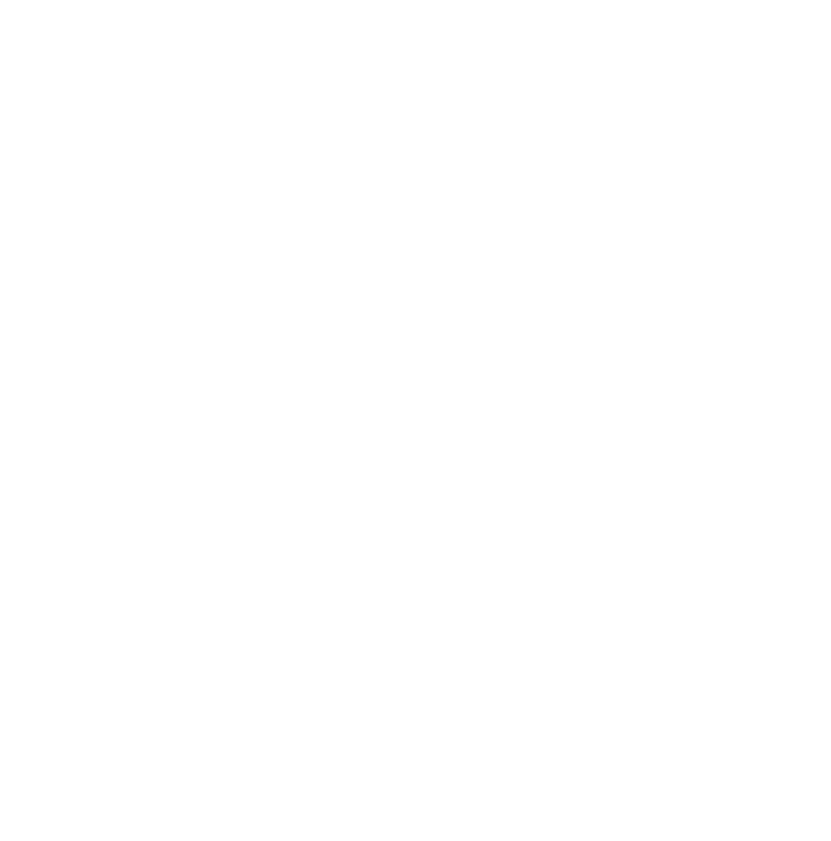
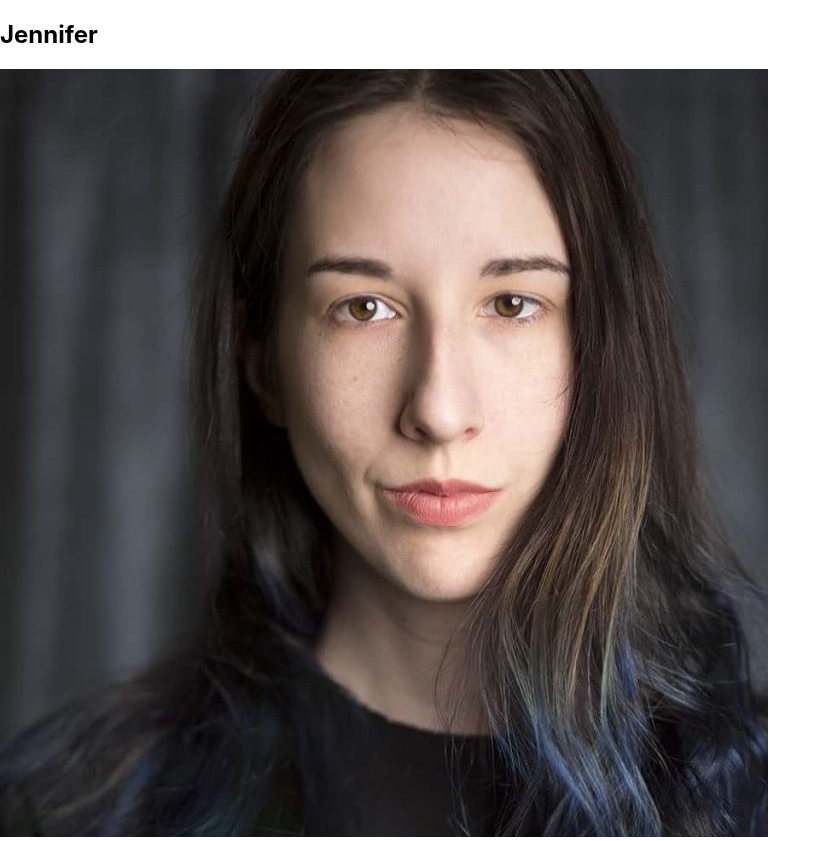
Before and after one commit to JennHaggerty/another-react-app, a React (Create React App) app: page / in a window 1280 px wide. Shown: the whole page, without its empty margins (0-831 px from the left). Before the commit the page ends 800 px from the top, so only its background shows below. Built offline with nearby package versions, Linux system fonts and the light colour scheme.

Commit message:
Converted to compoent added initial images

```diff
--- a/src/App.js
+++ b/src/App.js
@@ -1,5 +1,70 @@
+import React, { Component } from 'react';
 import styles from './App.module.scss';
 
+import profilePic from "./assets/jpg/jennifer_portrait.JPG";
+
+class App extends Component {
+	constructor(props) {
+	  super(props);
+
+	  this.state = {
+		user: {
+			name: "Jennifer",
+			photo: profilePic,
+		}
+	  };
+	}
+
+	render (){
+		const user = this.state.user;
+
+		const ProfilePicSection = () => {
+			return (
+				<div className={styles.profilePic}>
+					<h1 className={styles.h1}>{user.name}</h1>
+					<div className="">
+						<div className={styles.leftPanel}>
+							<img
+								src={user.photo}
+								alt={user.name + "'s profile photo"}
+							/>
+						</div>
+						<div className={styles.rightPanel}>
+
+						</div>
+					</div>
+				</div>
+			)
+		}
+		return (
+			<div className="App">
+				<header className={styles.banner}></header>
+				<nav className={styles.navigation}></nav>
+				<main className={styles.main}>
+					<section className={styles.leftPanel}>
+						<ProfilePicSection />
+						<div className={styles.contact}></div>
+						<div className={styles.interests}></div>
+						<div className={styles.details}></div>
+						<div className={styles.school}></div>
+						<div className={styles.networking}></div>
+						<div className={styles.companies}></div>
+					</section>
+					<section className={styles.rightPanel}>
+						<div className={styles.network}></div>
+						<div className={styles.blog}></div>
+						<div className={styles.blurbs}></div>
+						<div className={styles.friends}></div>
+						<div className={styles.comments}></div>
+					</section>
+				</main>
+				<footer className={styles.footer}></footer>
+			</div>
+		)
+	}
+}
+
+/*
 function App() {
 	return (
 	<div className="App">
@@ -7,7 +72,7 @@
 		<nav className={styles.navigation}></nav>
 		<main className={styles.main}>
 			<section className={styles.leftPanel}>
-				<div className={styles.profilePic}></div>
+				<ProfilePicSection />
 				<div className={styles.contact}></div>
 				<div className={styles.interests}></div>
 				<div className={styles.details}></div>
@@ -27,5 +92,6 @@
 	</div>
 	);
 }
+*/
 
 export default App;
```
Also changed, not shown: src/assets/jpg/jennifer_portrait.JPG (added), src/assets/jpg/samson_portrait.JPG (added).
